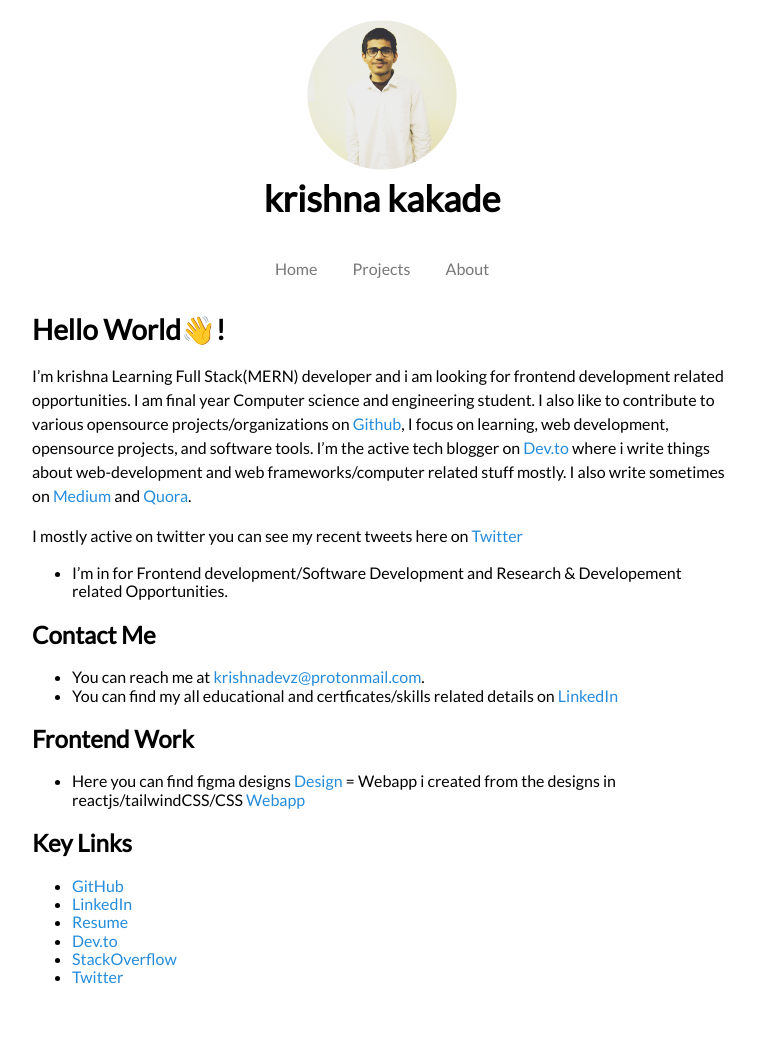
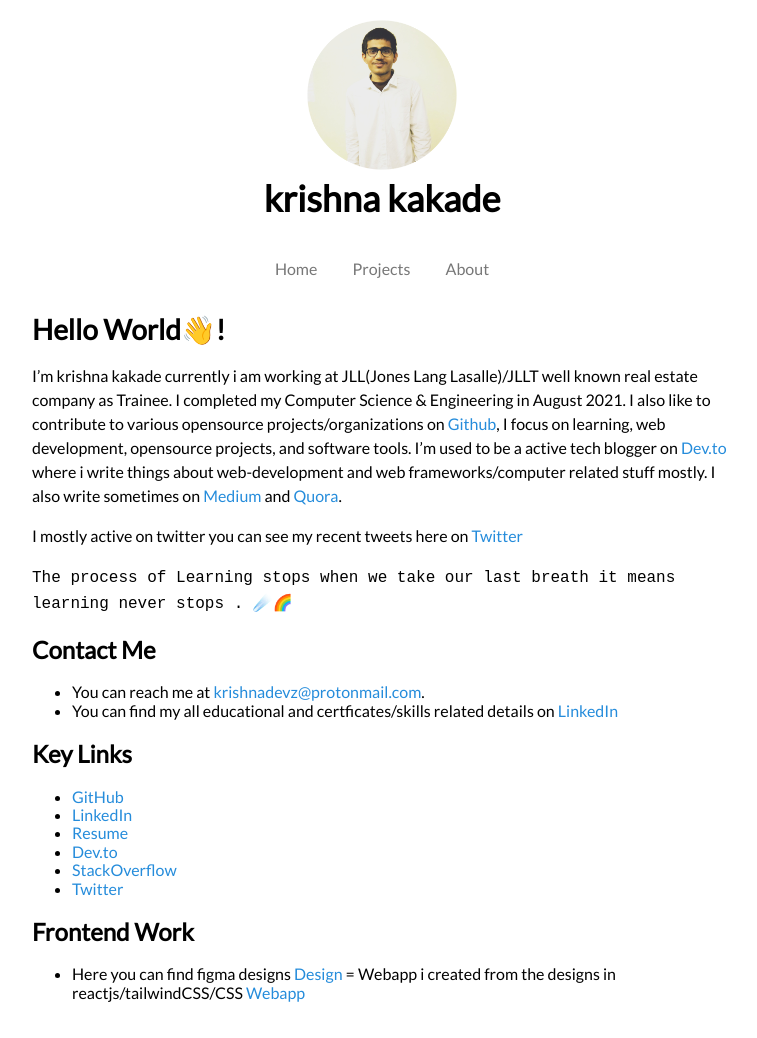
Before and after one commit to krishnadevz/krishnadevz.github.io, a Jekyll site: the page built from index.md, in a window 1280 px wide. Shown: the whole page, without its empty margins (258-1015 px from the left). Built offline with Jekyll 4.4.1, drawn with Linux system fonts in a browser that asks for light colours; nearby versions of some CDN libraries; our own code applies the rules of GitHub Pages for plain Markdown files.

Commit message:
Update index.md

```diff
--- a/index.md
+++ b/index.md
@@ -4,14 +4,16 @@
 
 # Hello World👋!
 
-I'm krishna Learning Full Stack(MERN) developer and i am looking for frontend development related opportunities.
-I am final year Computer science and engineering student.
+I'm krishna kakade currently i am working at JLL(Jones Lang Lasalle)/JLLT well known real estate company as Trainee.
+I completed my Computer Science & Engineering in August 2021.
 I also like to contribute to various opensource projects/organizations on [Github](https://github.com/krishnadevz), I focus on learning, web development, opensource projects, and software tools.
-I'm the active tech blogger on [Dev.to](https://dev.to/krishnakakade) where i write things about web-development and web frameworks/computer related stuff mostly.
+I'm used to be a active tech blogger on [Dev.to](https://dev.to/krishnakakade) where i write things about web-development and web frameworks/computer related stuff mostly.
 I also write sometimes on  [Medium](https://krishnakakade.medium.com/) and [Quora](https://www.quora.com/profile/Krishna-Kakade-2).
 
 I mostly active on twitter you can see my recent tweets here on [Twitter](https://twitter.com/krishnadevz)
-* I'm in for Frontend development/Software Development and Research & Developement related Opportunities.
+
+
+`The process of Learning stops when we take our last breath it means learning never stops . ☄️🌈`
 
 ## Contact Me
 
@@ -19,8 +21,7 @@
 * You can find my all educational and certficates/skills related details on [LinkedIn](https://www.linkedin.com/in/krishnakakade/)
 
 
-## Frontend Work
-* Here you can find figma designs [Design](https://drive.google.com/drive/folders/15WLVKG44PXqWV6bNrKcjwkbyWQsMTuYV?usp=sharing) = Webapp i created from the designs in reactjs/tailwindCSS/CSS [Webapp](http://travel-web-app-kappa.vercel.app/)
+
 
 ## Key Links
 
```
Also changed, not shown: other parts of index.md (+3 -0 lines).
